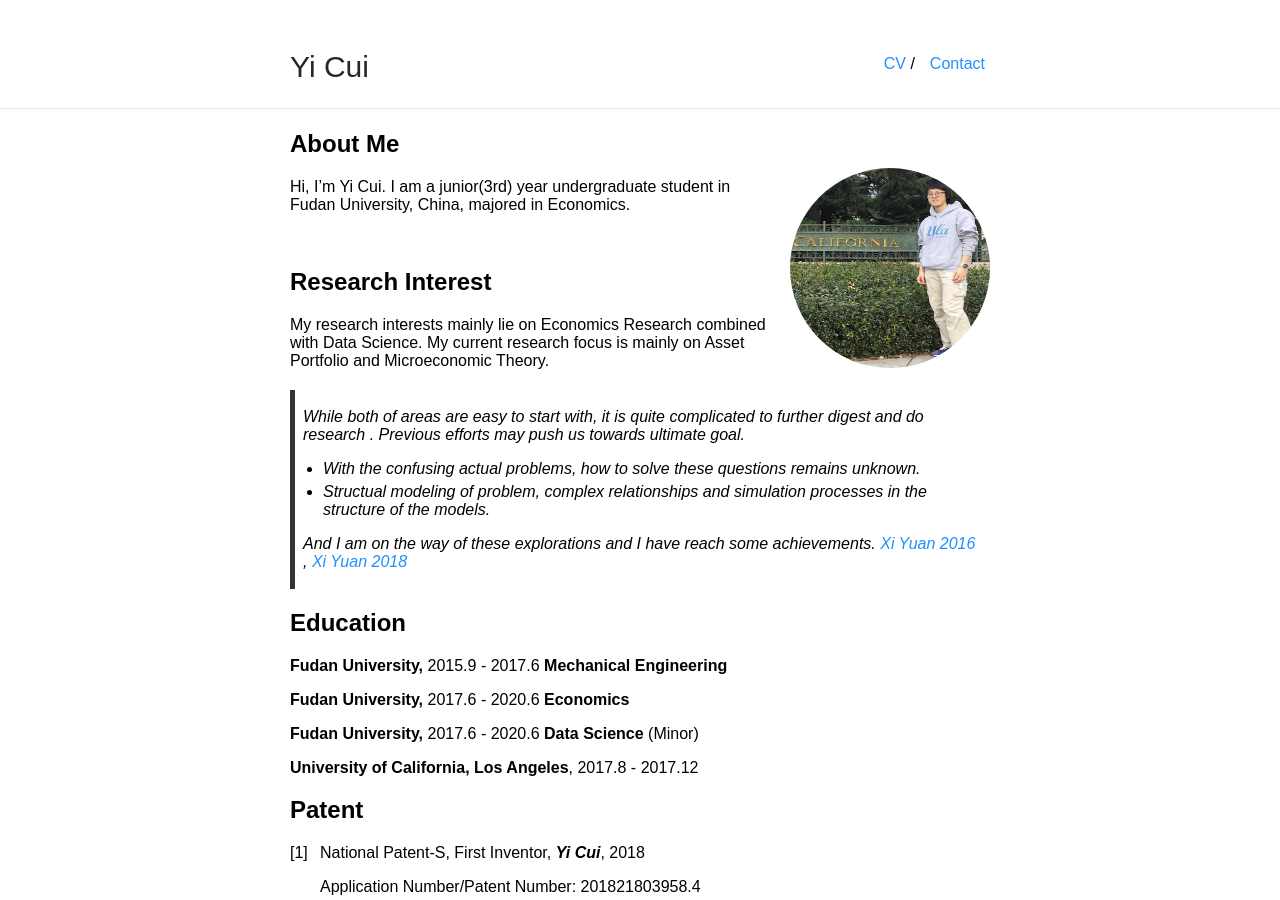
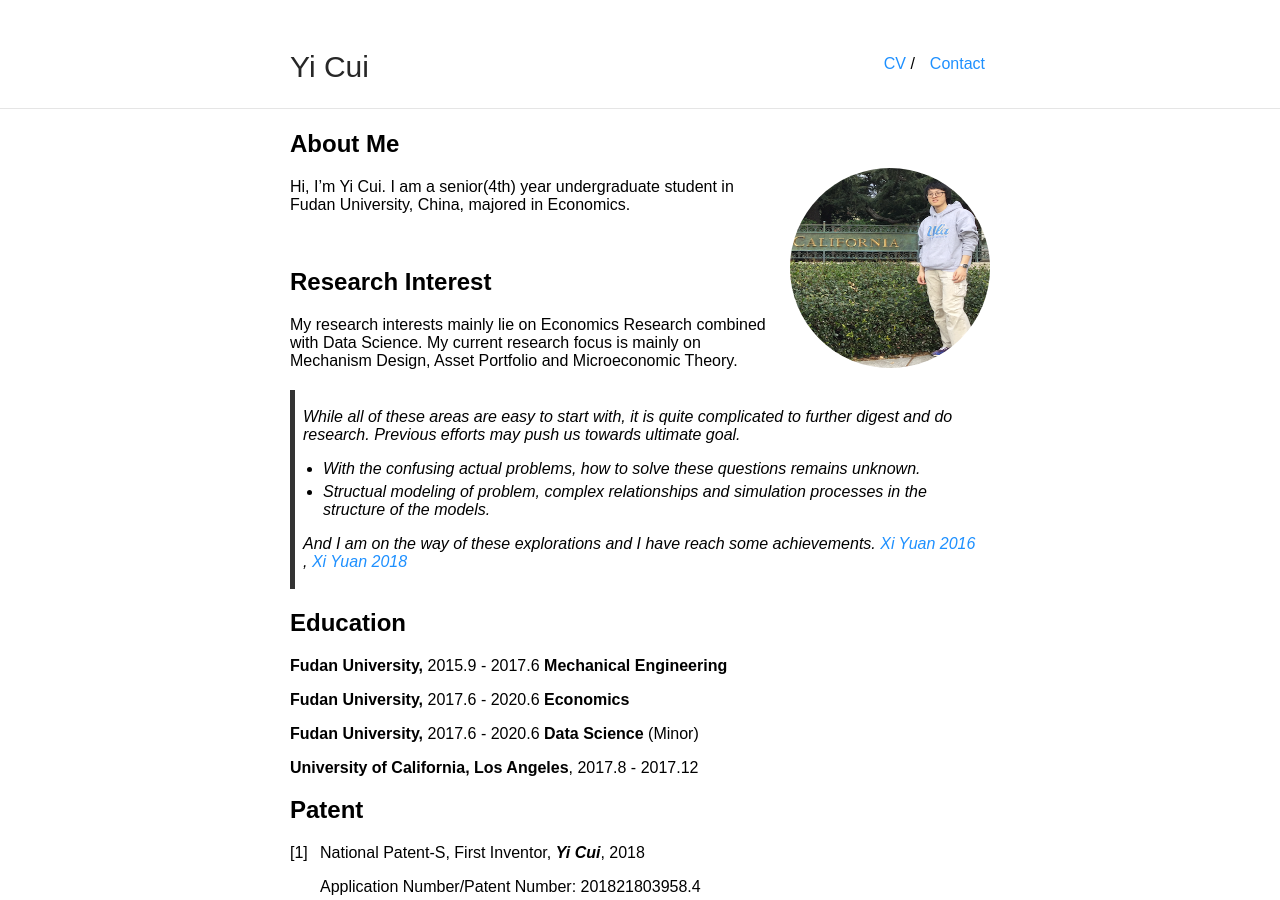
Before and after one commit to cyMichael/cyMichael.github.io, a Jekyll site: the page built from index.md, in a window 1280 px wide and 900 px high. Built offline with Jekyll 4.4.1, drawn with Linux system fonts in a browser that asks for light colours; our own code applies the rules of GitHub Pages for plain Markdown files; some of the changed text lies outside the part shown.

```diff
--- a/index.md
+++ b/index.md
@@ -2,15 +2,15 @@
 
 <img class="profile-picture" src="self1.jpg">
 
-Hi, I'm Yi Cui. I am a junior(3rd) year undergraduate student in Fudan University, China, majored in Economics.
+Hi, I'm Yi Cui. I am a senior(4th) year undergraduate student in Fudan University, China, majored in Economics.
 
 <br>
 
 ## Research Interest
 
-My research interests mainly lie on Economics Research combined with Data Science. My current research focus is mainly on Asset Portfolio and Microeconomic Theory.
+My research interests mainly lie on Economics Research combined with Data Science. My current research focus is mainly on Mechanism Design, Asset Portfolio and Microeconomic Theory.
 
-> While both of areas are easy to start with, it is quite complicated to further digest and do research . Previous efforts may push us towards ultimate goal.
+> While all of these areas are easy to start with, it is quite complicated to further digest and do research. Previous efforts may push us towards ultimate goal.
 > - With the confusing actual problems, how to solve these questions remains unknown.
 > - Structual modeling of problem, complex relationships and simulation processes in the structure of the models.
 >
```
Also changed, not shown: other parts of index.md (+1 -1 lines), resources/National Mathematical Contest Problems(2016-2018).md (added, +73 -0 lines), resources/figure1.png (added), 4 other files.
